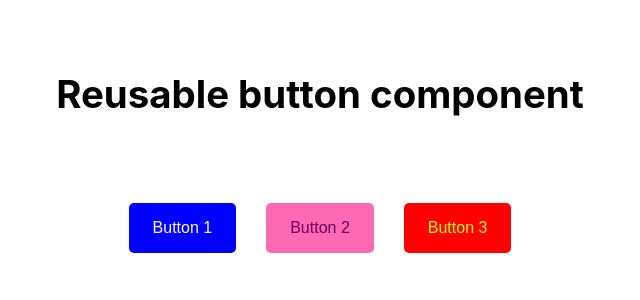
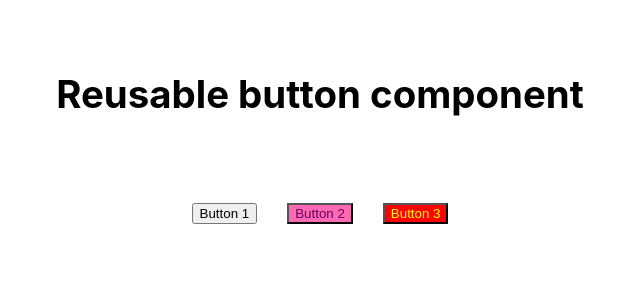
Before and after one commit to saltsthlm/reusable-component, a React (Vite) app: page / in a window 1280 px wide. Shown: the top 300 px of the page, without its empty margins (320-960 px from the left). Built offline with nearby package versions, Linux system fonts and the light colour scheme.

Commit message:
Add onClick event to Button component

```diff
--- a/src/components/button.tsx
+++ b/src/components/button.tsx
@@ -3,11 +3,12 @@ import styles from "./button.module.css";
 type ButtonProps = {
   children: React.ReactNode;
   customStyles?: React.CSSProperties;
+  onClick?: (e: React.MouseEvent<HTMLButtonElement, MouseEvent>) => void;
 };
 
-export function Button({ children, customStyles }: ButtonProps) {
+export function Button({ children, customStyles, onClick }: ButtonProps) {
   return (
-    <button style={customStyles} className={styles.genericButton}>
+    <button style={customStyles} className={styles.button} onClick={onClick}>
       {children}
     </button>
   );
```
